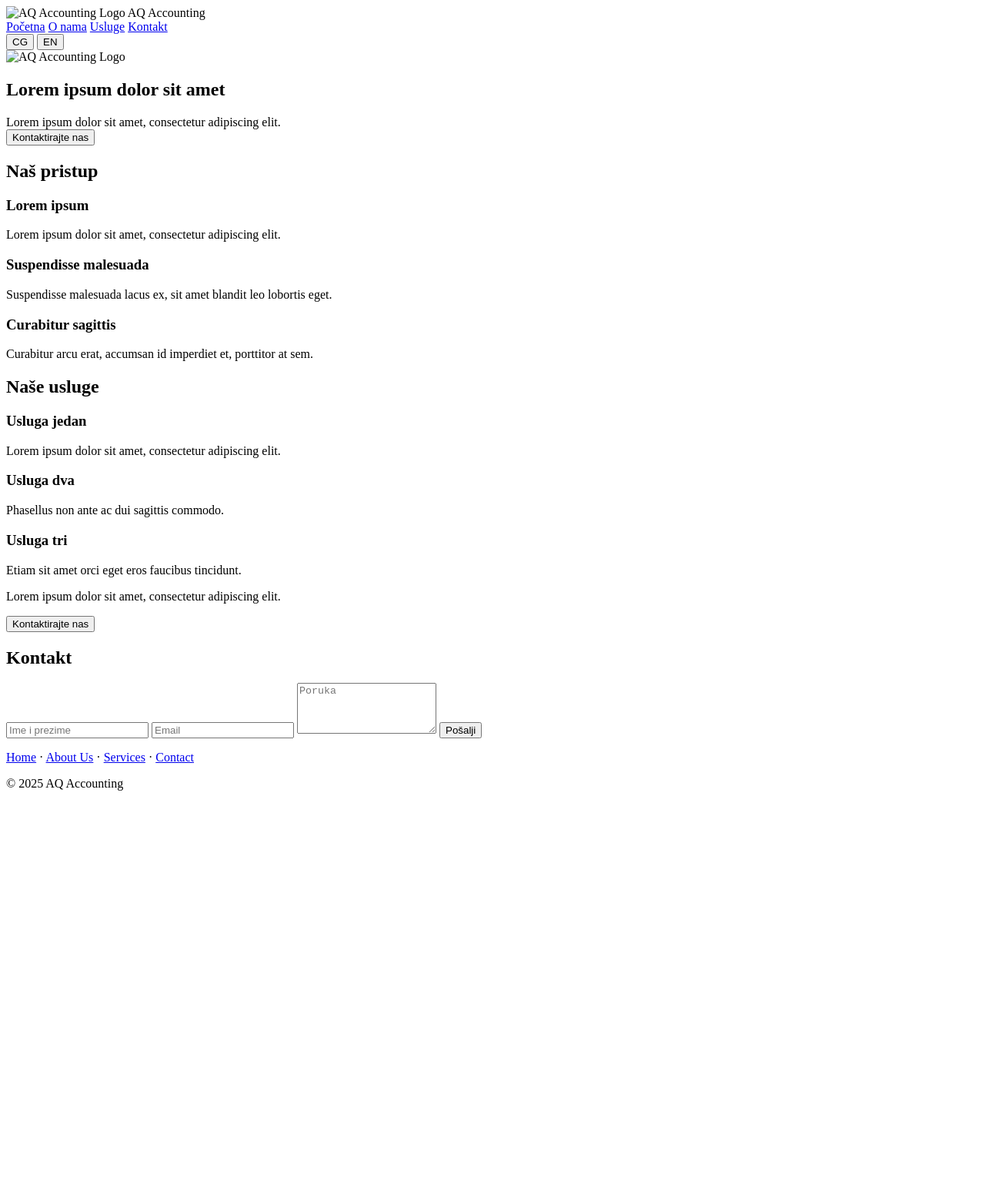
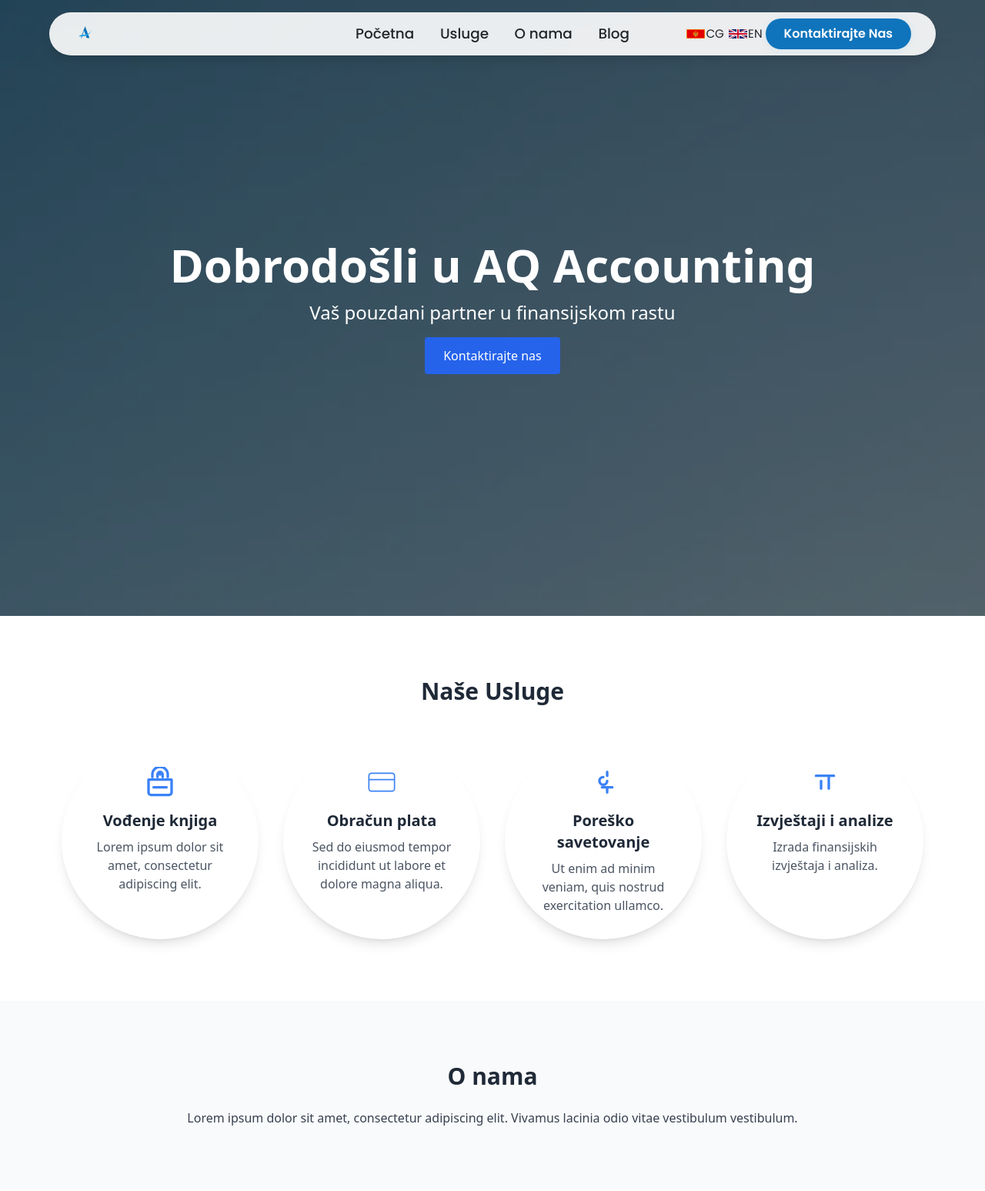
Before and after one commit to omgmico/AQ-Accounting, a plain HTML site: page index.html in a window 1280 px wide. Shown: the top 1547 px of the page at 77% size. Before the commit the page ends 1043 px from the top, so only its background shows below. Drawn offline with nearby package versions, Linux system fonts and the light colour scheme.

Commit message:
Initial commit: full AQ-Accounting folder with assets, i18n, and layout

```diff
--- /dev/null
+++ b/assets/css/style.css
@@ -0,0 +1,146 @@
+/* ================================================
+   GLOBAL: Smooth scroll i offset za sekcije
+   ================================================ */
+html {
+  scroll-behavior: smooth;
+}
+section[id] {
+  scroll-margin-top: 4rem;
+}
+
+/* ===============================
+   HEADER & NAVBAR PILL CONTAINER
+   =============================== */
+header {
+  position: fixed;
+  top: 0; left: 0; right: 0;
+  padding: 1rem;
+  display: flex;
+  justify-content: center;
+  z-index: 50;
+  background: none;
+}
+header .nav-container {
+  max-width: 72rem;
+  width: 100%;
+  display: flex;
+  align-items: center;
+  justify-content: space-between;
+  background-color: rgba(255,255,255,0.9);
+  backdrop-filter: blur(8px);
+  -webkit-backdrop-filter: blur(8px);
+  box-shadow:
+    0 10px 15px -3px rgba(0,0,0,0.1),
+    0 4px 6px -2px rgba(0,0,0,0.05);
+  border-radius: 9999px;
+  padding: 0.5rem 2rem;
+  margin: 0 auto;
+  position: relative;
+}
+
+/* Logo skroz lijevo */
+header .nav-container .logo img {
+  height: 2rem;
+  display: block;
+}
+
+/* ====================================
+   GLAVNA NAVIGACIJA (apsolutno centrirana)
+   ==================================== */
+header .nav-container .main-nav {
+  position: absolute;
+  left: 50%;
+  top: 50%;
+  transform: translate(-50%, -50%);
+  display: flex;
+  justify-content: center;
+  align-items: center;
+  gap: 2.1rem;
+  z-index: 1;
+}
+
+header .nav-container .main-nav a {
+  color: #232629;
+  font-weight: 500;
+  text-decoration: none;
+  font-family: "Poppins", Arial, sans-serif;
+  font-size: 1.15rem;
+  transition: color 0.2s;
+}
+header .nav-container .main-nav a:hover {
+  color: #0F74BC;
+}
+
+/* =======================================
+   JEZIČKI SWITCHER & CTA (desno unutar pill)
+   ======================================= */
+header .nav-container .right-controls {
+  display: flex;
+  align-items: center;
+  gap: 0.15rem;      /* manji razmak između CG/EN i dugmeta */
+  margin-left: auto;
+  min-width: 200px;  /* osigurava da dugme ne "gura" centar */
+}
+
+header .nav-container .lang-button {
+  background: none;
+  border: none;
+  display: flex;
+  align-items: center;
+  gap: 0.10rem;     /* još manji razmak između zastave i teksta */
+  font-size: 0.95rem;
+  color: #232629;
+  font-family: "Poppins", Arial, sans-serif;
+  cursor: pointer;
+  transition: color 0.2s;
+  padding: 0 0.1rem;
+}
+header .nav-container .lang-button:hover {
+  color: #0F74BC;
+}
+
+header .nav-container .contact-button {
+  background-color: #0F74BC;
+  color: #FFFFFF;
+  font-size: 1rem;
+  font-family: "Poppins", Arial, sans-serif;
+  font-weight: 600;
+  padding: 0.5rem 1.5rem;
+  border-radius: 9999px;
+  text-decoration: none;
+  box-shadow: 0 2px 8px rgba(36, 169, 225, 0.10);
+  transition: background-color 0.2s, box-shadow 0.2s;
+  display: flex;
+  align-items: center;
+  justify-content: center;
+}
+header .nav-container .contact-button:hover {
+  background-color: #24A9E1;
+  box-shadow: 0 4px 12px rgba(15, 116, 188, 0.16);
+}
+
+/* ================================================
+   PARALLAX HERO
+   ================================================ */
+.hero {
+  background-image: url('../images/hero-placeholder.jpg');
+  background-attachment: fixed;
+  background-repeat: no-repeat;
+  background-position: center;
+  background-size: cover;
+}
+
+/* ================================================
+   FADE-IN ANIMATION
+   ================================================ */
+.fade-in {
+  opacity: 0;
+  transform: translateY(20px);
+  transition:
+    opacity 0.6s ease-out,
+    transform 0.6s ease-out;
+}
+.fade-in.show {
+  opacity: 1;
+  transform: translateY(0);
+}
--- /dev/null
+++ b/assets/js/main.js
@@ -0,0 +1,89 @@
+// --- Fade-in on scroll using IntersectionObserver ---
+const observer = new IntersectionObserver(
+  entries => {
+    entries.forEach(entry => {
+      if (entry.isIntersecting) {
+        entry.target.classList.add('show');
+        observer.unobserve(entry.target);
+      }
+    });
+  },
+  { threshold: 0.1 }
+);
+document.querySelectorAll('.fade-in').forEach(el => observer.observe(el));
+
+// --- Parallax effect on hero ---
+const hero = document.querySelector('.hero');
+window.addEventListener('scroll', () => {
+  const offset = window.pageYOffset;
+  hero.style.backgroundPositionY = offset * 0.5 + 'px';
+});
+
+// --- i18n: load locale files & translate ---
+const locales = {};
+let currentLang = 'cg';
+Promise.all([
+  fetch('locales/en.json').then(r => r.json()).then(data => locales.en = data),
+  fetch('locales/cg.json').then(r => r.json()).then(data => locales.cg = data)
+]).then(() => translate(currentLang));
+
+function translate(lang) {
+  document.documentElement.lang = lang;
+  document.querySelectorAll('[data-i18n-key]').forEach(el => {
+    const key = el.getAttribute('data-i18n-key');
+    const value = key.split('.').reduce((o,k) => o && o[k], locales[lang]);
+    if (value) el.textContent = value;
+  });
+}
+
+// --- Language switcher ---
+document.getElementById('lang-en').addEventListener('click', () => translate('en'));
+document.getElementById('lang-cg').addEventListener('click', () => translate('cg'));
+
+// --- Populate services & blog from JSON ---
+function populateList(templateId, containerSelector, items, mapFn) {
+  const tpl = document.getElementById(templateId);
+  const container = tpl.parentElement;
+  items.forEach(item => {
+    const clone = tpl.content.cloneNode(true);
+    mapFn(clone, item);
+    container.appendChild(clone);
+  });
+  tpl.remove();
+}
+Promise.all([
+  fetch('locales/en.json').then(r => r.json()),
+  fetch('locales/cg.json').then(r => r.json())
+]).then(([en,cg]) => {
+  const data = locales[currentLang];
+  // Services
+  populateList('service-card', '.grid.md\\:grid-cols-3', data.services.list, (frag, svc) => {
+    frag.querySelector('h3').textContent = svc.title;
+    frag.querySelector('p').textContent = svc.description;
+  });
+  // Blog posts
+  populateList('blog-post', '#blog .grid', data.blog.posts, (frag, post) => {
+    frag.querySelector('h3').textContent = post.title;
+    frag.querySelector('p').textContent = post.excerpt;
+    frag.querySelector('a').setAttribute('href', post.link);
+    frag.querySelector('a').textContent = data.blog.readMore;
+  });
+});
+
+document.addEventListener('DOMContentLoaded', function () {
+  document.querySelectorAll('header a[href^="#"]').forEach(function(link) {
+    link.addEventListener('click', function(e) {
+      const href = link.getAttribute('href');
+      if (href && href.length > 1) {
+        const target = document.querySelector(href);
+        if (target) {
+          e.preventDefault();
+          const header = document.querySelector('header');
+          const headerHeight = header ? header.offsetHeight : 0;
+          const y = target.getBoundingClientRect().top + window.pageYOffset - headerHeight;
+          window.scrollTo({ top: y, behavior: 'smooth' });
+        }
+      }
+    });
+  });
+});
--- a/index.html
+++ b/index.html
@@ -1,108 +1,162 @@
 <!DOCTYPE html>
-<html lang="sr">
+<html lang="cg">
 <head>
-  <meta charset="UTF-8" />
-  <meta name="viewport" content="width=device-width,initial-scale=1.0">
+  <meta charset="UTF-8">
+  <meta name="viewport" content="width=device-width, initial-scale=1">
   <title>AQ Accounting</title>
-  <link rel="stylesheet" href="css/styles.css" />
-  <link href="https://fonts.googleapis.com/css?family=Montserrat:400,700&display=swap" rel="stylesheet">
+
+  <!-- Google Fonts: Poppins & Merriweather -->
+  <link href="https://fonts.googleapis.com/css2?
+    family=Poppins:wght@400;500;600;700&
+    family=Merriweather:wght@400;700&
+    display=swap" rel="stylesheet">
+
+  <!-- Tailwind via CDN -->
+  <script src="https://cdn.tailwindcss.com"></script>
+
+  <!-- Custom styles -->
+  <link rel="stylesheet" href="assets/css/style.css">
 </head>
-<body>
-  <!-- Header -->
-  <header>
-    <div class="brand">
-      <img src="images/logo.png" alt="AQ Accounting Logo" />
-      <span class="brand-title">AQ Accounting</span>
+<body class="text-gray-800">
+
+  <header class="fixed inset-x-0 top-0 z-50">
+  <div class="nav-container">
+    <a href="#home" class="logo"><img src="assets/images/logo.png" alt="AQ Accounting Logo" class="h-8"></a>
+
+    <!-- Centrirana navigacija -->
+    <nav class="main-nav">
+   <a href="#home"    data-i18n-key="nav.home"    class="nav-link">Početna</a>
+   <a href="#services"data-i18n-key="nav.services"class="nav-link">Usluge</a>
+   <a href="#about"   data-i18n-key="nav.about"   class="nav-link">O nama</a>
+   <a href="#blog"    data-i18n-key="nav.blog"    class="nav-link">Blog</a>
+    </nav>
+
+    <!-- Desni blok: language switcher + CTA -->
+    <div class="right-controls">
+      <button id="lang-cg" class="lang-button">
+        <img src="assets/images/flag-cg.svg" alt="CG" class="w-6 h-4"> CG
+      </button>
+      <button id="lang-en" class="lang-button">
+        <img src="assets/images/flag-en.svg" alt="EN" class="w-6 h-4"> EN
+      </button>
+     <a href="#contact" data-i18n-key="nav.contact" class="contact-button">Kontaktirajte nas</a>
     </div>
-    <nav>
-      <a href="#home" class="active" id="nav-home">Početna</a>
-      <a href="#about" id="nav-about">O nama</a>
-      <a href="#services" id="nav-services">Usluge</a>
-      <a href="#contact" id="nav-contact">Kontakt</a>
-      <div class="lang-switch">
-        <button class="lang-btn active" id="to-cg">CG</button>
-        <button class="lang-btn" id="to-en">EN</button>
   </div>
-    </nav>
 </header>
 
-  <main>
-    <!-- Hero sekcija -->
-    <section class="hero" id="home">
-      <img src="images/logo.png" alt="AQ Accounting Logo" class="hero-logo"/>
-      <h1 class="hero-title" id="hero-title">Lorem ipsum dolor sit amet</h1>
-      <div class="hero-tagline" id="hero-tagline">Lorem ipsum dolor sit amet, consectetur adipiscing elit.</div>
-      <button class="hero-cta" id="cta-btn">Kontaktirajte nas</button>
+
+  <!-- HERO -->
+  <section id="home" class="hero relative h-screen flex items-center justify-center text-center text-white">
+    <div class="absolute inset-0 bg-black/50"></div>
+    <div class="relative z-10 space-y-4 px-4">
+      <h1 class="text-4xl md:text-6xl font-bold fade-in" data-i18n-key="hero.title"></h1>
+      <p class="text-lg md:text-2xl fade-in" data-i18n-key="hero.subtitle"></p>
+      <a href="#contact" class="mt-6 inline-block bg-blue-600 hover:bg-blue-700 text-white py-3 px-6 rounded fade-in" data-i18n-key="hero.cta"></a>
+    </div>
   </section>
 
-    <!-- Approach sekcija -->
-    <section class="approach container" id="about">
-      <h2 id="approach-title">Naš pristup</h2>
-      <div class="cards">
-        <div class="card animate-on-scroll">
-          <h3 id="approach1-title">Lorem ipsum</h3>
-          <p id="approach1-text">Lorem ipsum dolor sit amet, consectetur adipiscing elit.</p>
+  <!-- SERVICES -->
+ <section id="services" class="py-20 max-w-6xl mx-auto px-4">
+  <h2 class="text-3xl font-semibold mb-12 text-center fade-in" data-i18n-key="services.title">Naše Usluge</h2>
+  <div class="grid gap-8 md:grid-cols-2 lg:grid-cols-4">
+    <!-- Service 1 -->
+    <div class="rounded-full bg-white shadow-lg flex flex-col items-center text-center p-8 fade-in">
+      <div class="mb-4 text-blue-500">
+        <!-- Heroicon: Briefcase -->
+        <svg xmlns="http://www.w3.org/2000/svg" class="h-10 w-10" fill="none" viewBox="0 0 24 24" stroke="currentColor"><path stroke-linecap="round" stroke-linejoin="round" stroke-width="2" d="M12 6V4m0 0a2 2 0 00-2 2v2m2-4a2 2 0 012 2v2M6 8V6a6 6 0 0112 0v2M3 10v10a2 2 0 002 2h14a2 2 0 002-2V10H3zm4 6h10"/></svg>
       </div>
-        <div class="card animate-on-scroll">
-          <h3 id="approach2-title">Suspendisse malesuada</h3>
-          <p id="approach2-text">Suspendisse malesuada lacus ex, sit amet blandit leo lobortis eget.</p>
+      <h3 class="text-xl font-bold mb-2" data-i18n-key="services.list.0.title">Knjigovodstvo</h3>
+      <p class="text-gray-600" data-i18n-key="services.list.0.description">Vođenje poslovnih knjiga i finansija.</p>
     </div>
-        <div class="card animate-on-scroll">
-          <h3 id="approach3-title">Curabitur sagittis</h3>
-          <p id="approach3-text">Curabitur arcu erat, accumsan id imperdiet et, porttitor at sem.</p>
+    <!-- Service 2 -->
+    <div class="rounded-full bg-white shadow-lg flex flex-col items-center text-center p-8 fade-in">
+      <div class="mb-4 text-blue-500">
+        <!-- Heroicon: Credit Card -->
+        <svg xmlns="http://www.w3.org/2000/svg" class="h-10 w-10" fill="none" viewBox="0 0 24 24" stroke="currentColor"><rect width="20" height="14" x="2" y="5" rx="2"/><path d="M2 10h20"/></svg>
+      </div>
+      <h3 class="text-xl font-bold mb-2" data-i18n-key="services.list.1.title">Obračun plata</h3>
+      <p class="text-gray-600" data-i18n-key="services.list.1.description">Izrada platnih lista i obračun zarada.</p>
+    </div>
+    <!-- Service 3 -->
+    <div class="rounded-full bg-white shadow-lg flex flex-col items-center text-center p-8 fade-in">
+      <div class="mb-4 text-blue-500">
+        <!-- Heroicon: Currency Dollar -->
+        <svg xmlns="http://www.w3.org/2000/svg" class="h-10 w-10" fill="none" viewBox="0 0 24 24" stroke="currentColor"><path stroke-linecap="round" stroke-linejoin="round" stroke-width="2" d="M12 8c-1.657 0-3 1.343-3 3s1.343 3 3 3 3-1.343 3-3m0-4V4m0 16v-4m-4 0h8"/></svg>
+      </div>
+      <h3 class="text-xl font-bold mb-2" data-i18n-key="services.list.2.title">Poresko savjetovanje</h3>
+      <p class="text-gray-600" data-i18n-key="services.list.2.description">Savjeti za optimizaciju poreza.</p>
+    </div>
+    <!-- Service 4 -->
+    <div class="rounded-full bg-white shadow-lg flex flex-col items-center text-center p-8 fade-in">
+      <div class="mb-4 text-blue-500">
+        <!-- Heroicon: Clipboard List -->
+        <svg xmlns="http://www.w3.org/2000/svg" class="h-10 w-10" fill="none" viewBox="0 0 24 24" stroke="currentColor"><path stroke-linecap="round" stroke-linejoin="round" stroke-width="2" d="M9 17v-6m6 6V7M5 7h14"/></svg>
+      </div>
+      <h3 class="text-xl font-bold mb-2" data-i18n-key="services.list.3.title">Izvještaji i analize</h3>
+      <p class="text-gray-600" data-i18n-key="services.list.3.description">Izrada finansijskih izvještaja i analiza.</p>
     </div>
   </div>
 </section>
 
-    <!-- Services sekcija -->
-    <section class="services container" id="services">
-      <h2 id="services-title">Naše usluge</h2>
-      <div class="cards">
-        <div class="card animate-on-scroll">
-          <h3 id="service1-title">Usluga jedan</h3>
-          <p id="service1-text">Lorem ipsum dolor sit amet, consectetur adipiscing elit.</p>
-        </div>
-        <div class="card animate-on-scroll">
-          <h3 id="service2-title">Usluga dva</h3>
-          <p id="service2-text">Phasellus non ante ac dui sagittis commodo.</p>
-        </div>
-        <div class="card animate-on-scroll">
-          <h3 id="service3-title">Usluga tri</h3>
-          <p id="service3-text">Etiam sit amet orci eget eros faucibus tincidunt.</p>
-        </div>
+
+  <!-- ABOUT -->
+  <section id="about" class="py-20 bg-gray-50">
+    <div class="max-w-4xl mx-auto px-4 space-y-6 text-center">
+      <h2 class="text-3xl font-semibold fade-in" data-i18n-key="about.title"></h2>
+      <p class="text-gray-700 fade-in" data-i18n-key="about.content"></p>
     </div>
   </section>
 
-    <!-- CTA bar -->
-    <section class="cta-bar container animate-on-scroll">
-      <p id="cta-bar-text">Lorem ipsum dolor sit amet, consectetur adipiscing elit.</p>
-      <button class="hero-cta" id="cta-bar-btn">Kontaktirajte nas</button>
+  <!-- BLOG -->
+  <section id="blog" class="py-20 max-w-6xl mx-auto px-4">
+    <h2 class="text-3xl font-semibold mb-8 text-center fade-in" data-i18n-key="blog.title"></h2>
+    <div class="grid gap-8 md:grid-cols-3">
+      <!-- posts populated via JS -->
+      <template id="blog-post">
+        <div class="p-6 bg-white rounded-lg shadow-lg fade-in">
+          <h3 class="text-xl font-medium mb-2"></h3>
+          <p class="text-gray-600 mb-4"></p>
+          <a href="#" class="text-blue-600 hover:underline" data-i18n-key="blog.readMore"></a>
+        </div>
+      </template>
+    </div>
   </section>
 
-    <!-- Contact forma -->
-    <section class="contact container" id="contact">
-      <h2 id="contact-title">Kontakt</h2>
-      <form id="contactForm">
-        <input type="text" id="name" placeholder="Ime i prezime" required />
-        <input type="email" id="email" placeholder="Email" required />
-        <textarea rows="4" id="message" placeholder="Poruka" required></textarea>
-        <button type="submit" id="form-btn">Pošalji</button>
-        <p id="formMsg"></p>
+  <!-- CONTACT -->
+  <section id="contact" class="py-20 bg-gray-100">
+    <div class="max-w-2xl mx-auto px-4">
+      <h2 class="text-3xl font-semibold mb-6 text-center fade-in" data-i18n-key="contact.title"></h2>
+      <form action="https://formspree.io/f/YOUR_FORM_ID" method="POST" class="space-y-4 fade-in">
+        <!-- honeypot -->
+        <input type="text" name="_gotcha" class="hidden" tabindex="-1" autocomplete="off">
+
+        <div>
+          <label class="block text-sm font-medium mb-1" data-i18n-key="contact.fields.name"></label>
+          <input type="text" name="name" required class="w-full border rounded p-2">
+        </div>
+        <div>
+          <label class="block text-sm font-medium mb-1" data-i18n-key="contact.fields.email"></label>
+          <input type="email" name="_replyto" required class="w-full border rounded p-2">
+        </div>
+        <div>
+          <label class="block text-sm font-medium mb-1" data-i18n-key="contact.fields.phone"></label>
+          <input type="tel" name="phone" class="w-full border rounded p-2">
+        </div>
+        <div>
+          <label class="block text-sm font-medium mb-1" data-i18n-key="contact.fields.message"></label>
+          <textarea name="message" rows="4" required class="w-full border rounded p-2"></textarea>
+        </div>
+        <button type="submit" class="w-full bg-blue-600 hover:bg-blue-700 text-white py-3 rounded" data-i18n-key="contact.submit"></button>
       </form>
+    </div>
   </section>
-  </main>
 
-  <footer>
-    <div class="container">
-      <nav>
-        <a href="#home" id="footer-home">Home</a> ·
-        <a href="#about" id="footer-about">About Us</a> ·
-        <a href="#services" id="footer-services">Services</a> ·
-        <a href="#contact" id="footer-contact">Contact</a>
-      </nav>
-      <p id="footer-copy">&copy; 2025 AQ Accounting</p>
-    </div>
+  <!-- FOOTER -->
+  <footer class="py-6 bg-white text-center text-gray-600">
+    <p data-i18n-key="footer.address"></p>
   </footer>
-  <script src="js/main.js"></script>
+
+  <!-- Main JS -->
+  <script src="assets/js/main.js"></script>
 </body>
 </html>
--- /dev/null
+++ b/locales/cg.json
@@ -0,0 +1,69 @@
+{
+  "nav": {
+    "home": "Početna",
+    "services": "Usluge",
+    "about": "O nama",
+    "blog": "Blog",
+    "contact": "Kontaktirajte Nas"
+  },
+  "hero": {
+    "title": "Dobrodošli u AQ Accounting",
+    "subtitle": "Vaš pouzdani partner u finansijskom rastu",
+    "cta": "Kontaktirajte nas"
+  },
+  "services": {
+    "title": "Naše Usluge",
+    "list": [
+      {
+        "title": "Vođenje knjiga",
+        "description": "Lorem ipsum dolor sit amet, consectetur adipiscing elit."
+      },
+      {
+        "title": "Obračun plata",
+        "description": "Sed do eiusmod tempor incididunt ut labore et dolore magna aliqua."
+      },
+      {
+        "title": "Poreško savetovanje",
+        "description": "Ut enim ad minim veniam, quis nostrud exercitation ullamco."
+      }
+    ]
+  },
+  "about": {
+    "title": "O nama",
+    "content": "Lorem ipsum dolor sit amet, consectetur adipiscing elit. Vivamus lacinia odio vitae vestibulum vestibulum."
+  },
+  "blog": {
+    "title": "Najnovije Objave",
+    "readMore": "Više",
+    "posts": [
+      {
+        "title": "Objava Jedan",
+        "excerpt": "Lorem ipsum dolor sit amet, consectetur adipiscing elit.",
+        "link": "#"
+      },
+      {
+        "title": "Objava Dva",
+        "excerpt": "Sed do eiusmod tempor incididunt ut labore et dolore magna aliqua.",
+        "link": "#"
+      },
+      {
+        "title": "Objava Tri",
+        "excerpt": "Ut enim ad minim veniam, quis nostrud exercitation ullamco.",
+        "link": "#"
+      }
+    ]
+  },
+  "contact": {
+    "title": "Kontaktirajte nas",
+    "fields": {
+      "name": "Ime",
+      "email": "Email",
+      "phone": "Telefon (opciono)",
+      "message": "Poruka"
+    },
+    "submit": "Pošalji Poruku"
+  },
+  "footer": {
+    "address": "Vuka Karadzica 17, Podgorica, 81000"
+  }
+}
--- /dev/null
+++ b/locales/en.json
@@ -0,0 +1,69 @@
+{
+  "nav": {
+    "home": "Home",
+    "services": "Services",
+    "about": "About",
+    "blog": "Blog",
+    "contact": "Contact Us"
+  },
+  "hero": {
+    "title": "Welcome to AQ Accounting",
+    "subtitle": "Your trusted partner in financial growth",
+    "cta": "Contact Us"
+  },
+  "services": {
+    "title": "Our Services",
+    "list": [
+      {
+        "title": "Bookkeeping",
+        "description": "Lorem ipsum dolor sit amet, consectetur adipiscing elit."
+      },
+      {
+        "title": "Payroll Management",
+        "description": "Sed do eiusmod tempor incididunt ut labore et dolore magna aliqua."
+      },
+      {
+        "title": "Tax Consulting",
+        "description": "Ut enim ad minim veniam, quis nostrud exercitation ullamco."
+      }
+    ]
+  },
+  "about": {
+    "title": "About Us",
+    "content": "Lorem ipsum dolor sit amet, consectetur adipiscing elit. Vivamus lacinia odio vitae vestibulum vestibulum."
+  },
+  "blog": {
+    "title": "Latest Posts",
+    "readMore": "Read more",
+    "posts": [
+      {
+        "title": "Post One",
+        "excerpt": "Lorem ipsum dolor sit amet, consectetur adipiscing elit.",
+        "link": "#"
+      },
+      {
+        "title": "Post Two",
+        "excerpt": "Sed do eiusmod tempor incididunt ut labore et dolore magna aliqua.",
+        "link": "#"
+      },
+      {
+        "title": "Post Three",
+        "excerpt": "Ut enim ad minim veniam, quis nostrud exercitation ullamco.",
+        "link": "#"
+      }
+    ]
+  },
+  "contact": {
+    "title": "Contact Us",
+    "fields": {
+      "name": "Name",
+      "email": "Email",
+      "phone": "Phone (optional)",
+      "message": "Message"
+    },
+    "submit": "Send Message"
+  },
+  "footer": {
+    "address": "Vuka Karadzica 17, Podgorica, 81000"
+  }
+}
```
Also changed, not shown: assets/images/flag-cg.png (added), assets/images/flag-cg.svg (added), assets/images/flag-en.png (added), assets/images/flag-en.svg (added), assets/images/hero-placeholder.jpg (added), assets/images/logo.png (added). Lines whose indentation alone changed are shown as unchanged.
